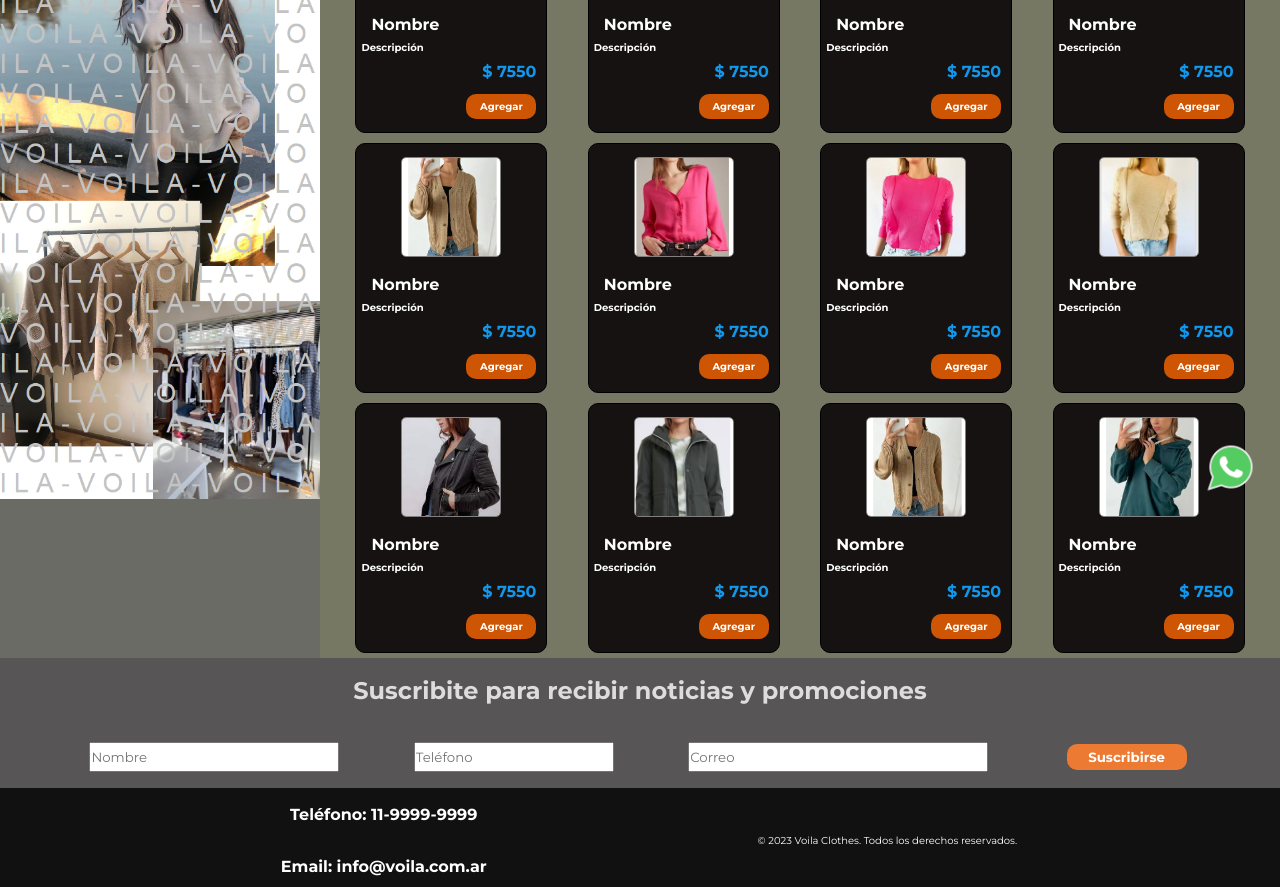
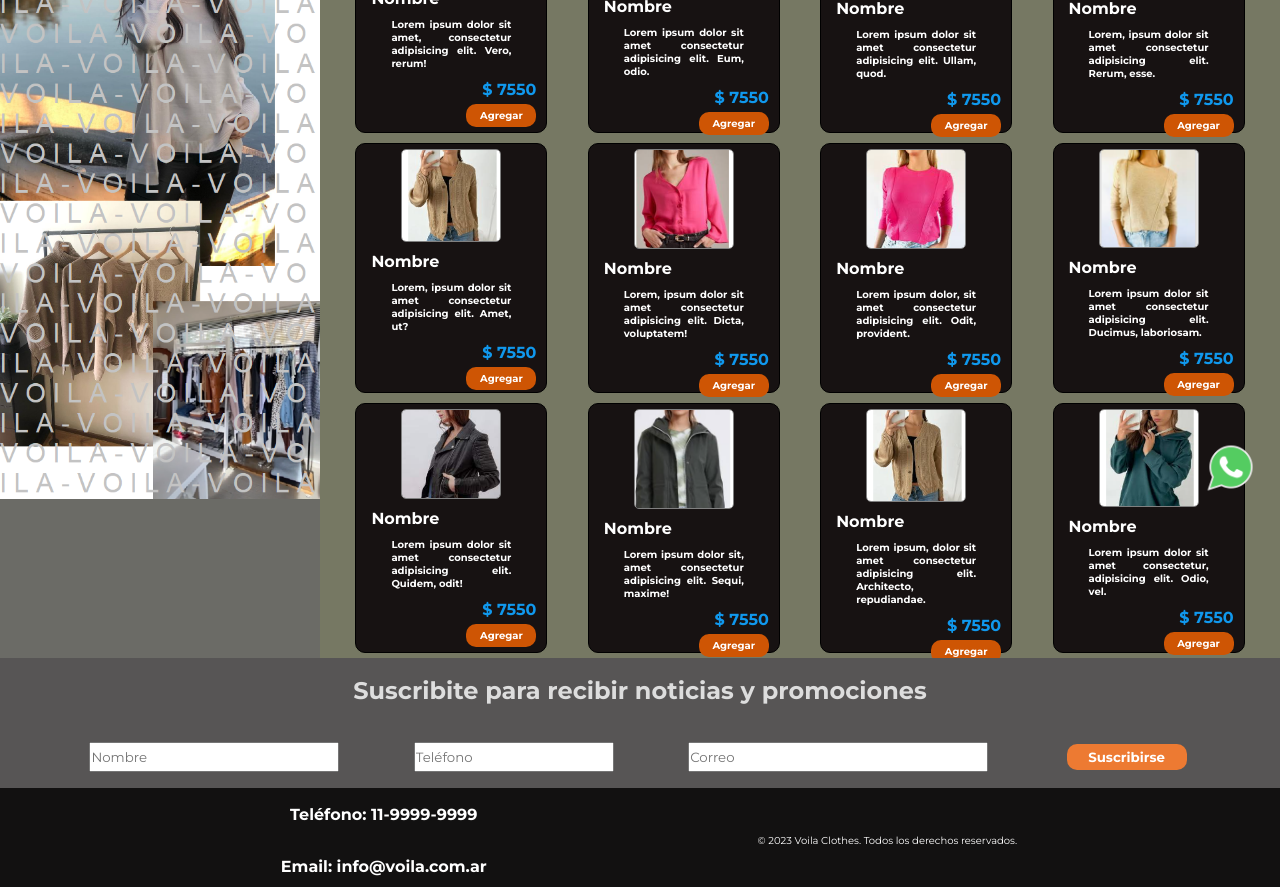
Before and after one commit to gaboand/PreEntrega2-Andriossi, a plain HTML site: page index.html in a window 1280 px wide. Shown: the part 282-1169 px from the top of the page. Drawn offline with Linux system fonts and the light colour scheme.

Commit message:
Adding description items

```diff
--- a/css/style.css
+++ b/css/style.css
@@ -132,8 +132,10 @@
 }
 
 .descrip {
+  width: 25%;
   font-size: xx-small;
-  color: #fff;
+  margin: 5px;
+  text-justify: auto;
 }
 
 .precio {
@@ -390,8 +392,13 @@
   }
 
   .descrip {
+    width: auto;
+    padding: 5px;
     font-size: x-small;
     align-self: start;
+    text-align: justify;
+    margin-left: 25px;
+    margin-right: 25px;
 
   }
 
--- a/index.html
+++ b/index.html
@@ -32,84 +32,84 @@
             <div class="item" >
                 <img class="foto" src="images/producto1.png" alt="prod1">
                 <h2 class="nombre">Nombre</h2>
-                <h3 class="descrip">Descripción</h3>
+                <h3 class="descrip">Lorem ipsum dolor sit amet, consectetur adipisicing elit. Vero, rerum!</h3>
                 <h4 class="precio">$ 7550</h4>
                 <button class="agregar">Agregar</button>
             </div>
             <div class="item" >
                 <img class="foto" src="images/producto2.PNG" alt="prod2">
                 <h2 class="nombre">Nombre</h2>
-                <h3 class="descrip">Descripción</h3>
+                <h3 class="descrip">Lorem ipsum dolor sit amet consectetur adipisicing elit. Eum, odio.</h3>
                 <h4 class="precio">$ 7550</h4>
                 <button class="agregar">Agregar</button>
             </div>
             <div class="item" >
                 <img class="foto" src="images/producto3.PNG" alt="prod3">
                 <h2 class="nombre">Nombre</h2>
-                <h3 class="descrip">Descripción</h3>
+                <h3 class="descrip">Lorem ipsum dolor sit amet consectetur adipisicing elit. Ullam, quod.</h3>
                 <h4 class="precio">$ 7550</h4>
                 <button class="agregar">Agregar</button>
             </div>
             <div class="item" >
                 <img class="foto" src="images/producto4.PNG" alt="prod4">
                 <h2 class="nombre">Nombre</h2>
-                <h3 class="descrip">Descripción</h3>
+                <h3 class="descrip">Lorem, ipsum dolor sit amet consectetur adipisicing elit. Rerum, esse.</h3>
                 <h4 class="precio">$ 7550</h4>
                 <button class="agregar">Agregar</button>
             </div>
             <div class="item" >
                 <img class="foto" src="images/producto5.PNG" alt="prod5">
                 <h2 class="nombre">Nombre</h2>
-                <h3 class="descrip">Descripción</h3>
+                <h3 class="descrip">Lorem, ipsum dolor sit amet consectetur adipisicing elit. Amet, ut?</h3>
                 <h4 class="precio">$ 7550</h4>
                 <button class="agregar">Agregar</button>
             </div>
             <div class="item" >
                 <img class="foto" src="images/producto6.PNG" alt="prod6">
                 <h2 class="nombre">Nombre</h2>
-                <h3 class="descrip">Descripción</h3>
+                <h3 class="descrip">Lorem, ipsum dolor sit amet consectetur adipisicing elit. Dicta, voluptatem!</h3>
                 <h4 class="precio">$ 7550</h4>
                 <button class="agregar">Agregar</button>
             </div>
             <div class="item" >
                 <img class="foto" src="images/producto7.PNG" alt="prod7">
                 <h2 class="nombre">Nombre</h2>
-                <h3 class="descrip">Descripción</h3>
+                <h3 class="descrip">Lorem ipsum dolor, sit amet consectetur adipisicing elit. Odit, provident.</h3>
                 <h4 class="precio">$ 7550</h4>
                 <button class="agregar">Agregar</button>
             </div>
             <div class="item" >
                 <img class="foto" src="images/producto8.PNG" alt="prod8">
                 <h2 class="nombre">Nombre</h2>
-                <h3 class="descrip">Descripción</h3>
+                <h3 class="descrip">Lorem ipsum dolor sit amet consectetur adipisicing elit. Ducimus, laboriosam.</h3>
                 <h4 class="precio">$ 7550</h4>
                 <button class="agregar">Agregar</button>
             </div>
             <div class="item" >
                 <img class="foto" src="images/producto9.png" alt="prod9">
                 <h2 class="nombre">Nombre</h2>
-                <h3 class="descrip">Descripción</h3>
+                <h3 class="descrip">Lorem ipsum dolor sit amet consectetur adipisicing elit. Quidem, odit!</h3>
                 <h4 class="precio">$ 7550</h4>
                 <button class="agregar">Agregar</button>
             </div>
             <div class="item" >
                 <img class="foto" src="images/producto10.PNG" alt="prod10">
                 <h2 class="nombre">Nombre</h2>
-                <h3 class="descrip">Descripción</h3>
+                <h3 class="descrip">Lorem ipsum dolor sit, amet consectetur adipisicing elit. Sequi, maxime!</h3>
                 <h4 class="precio">$ 7550</h4>
                 <button class="agregar">Agregar</button>
             </div>
             <div class="item" >
                 <img class="foto" src="images/producto11.PNG" alt="prod11">
                 <h2 class="nombre">Nombre</h2>
-                <h3 class="descrip">Descripción</h3>
+                <h3 class="descrip">Lorem ipsum, dolor sit amet consectetur adipisicing elit. Architecto, repudiandae.</h3>
                 <h4 class="precio">$ 7550</h4>
                 <button class="agregar">Agregar</button>
             </div>
             <div class="item" >
                 <img class="foto" src="images/producto12.PNG" alt="prod12">
                 <h2 class="nombre">Nombre</h2>
-                <h3 class="descrip">Descripción</h3>
+                <h3 class="descrip">Lorem ipsum dolor sit amet consectetur, adipisicing elit. Odio, vel.</h3>
                 <h4 class="precio">$ 7550</h4>
                 <button class="agregar">Agregar</button>
             </div>
```
